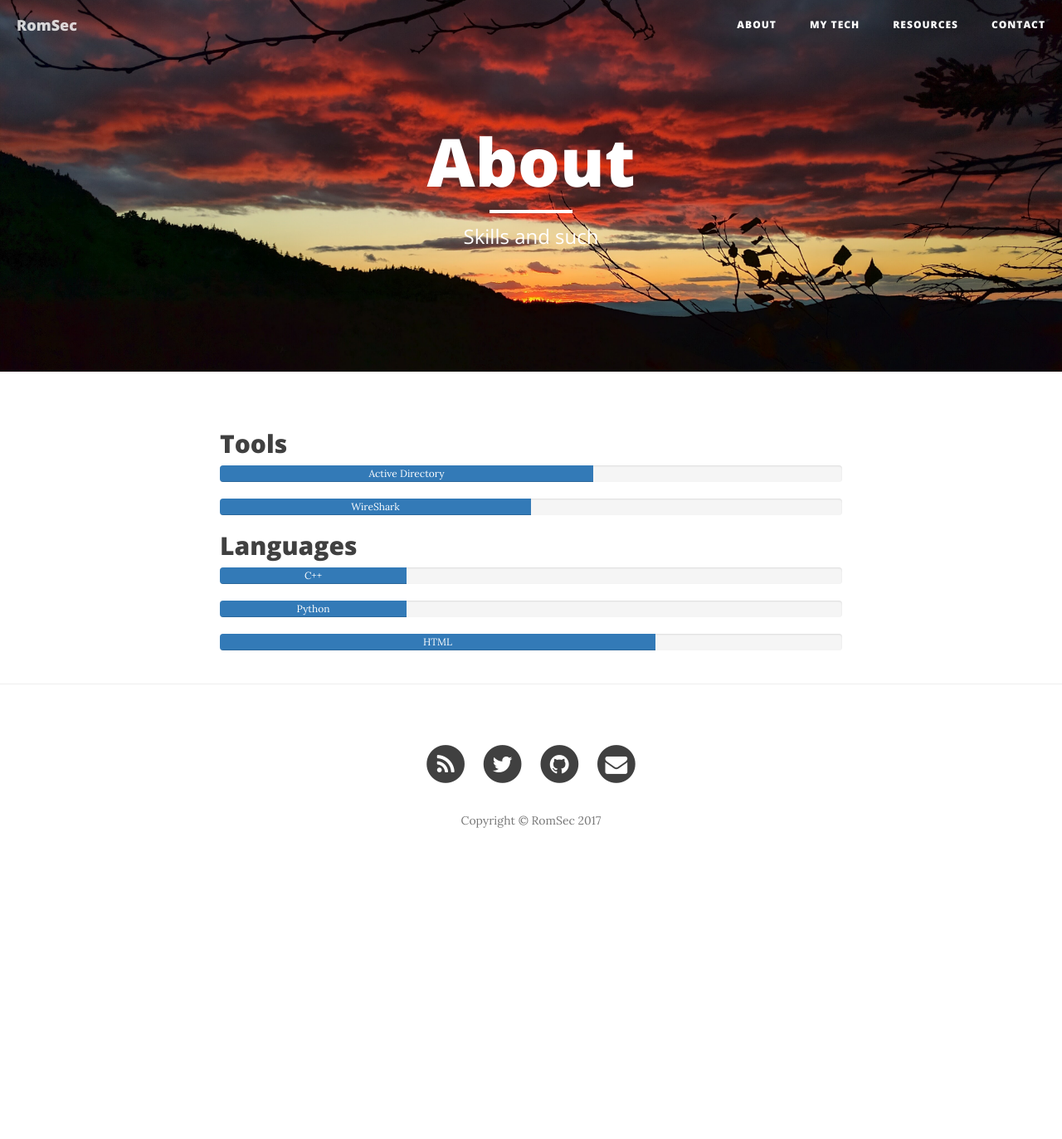
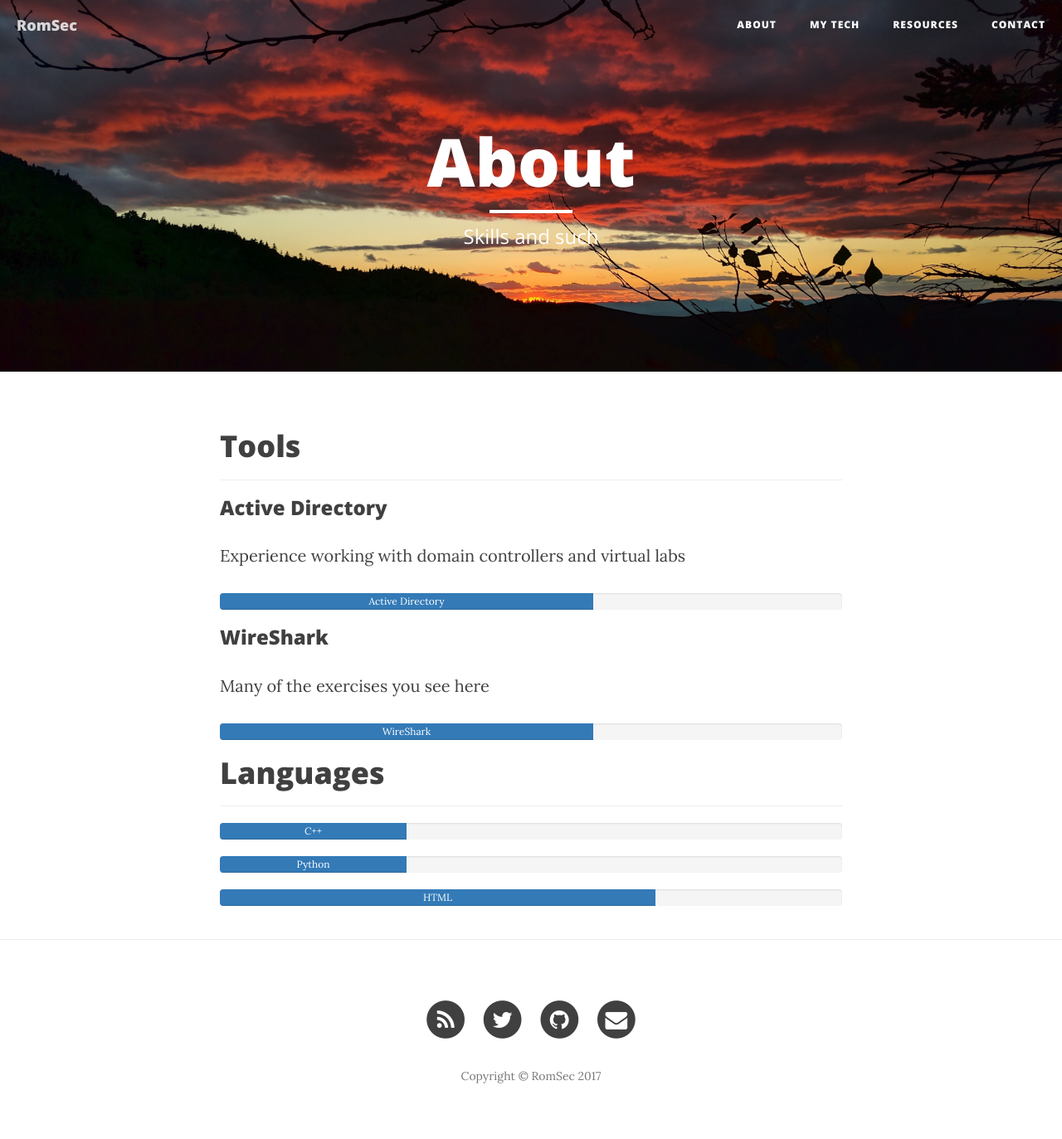
Before and after one commit to RomSec/RomSec.github.io, a Jekyll site: the page built from about.html, in a window 1280 px wide. Shown: the whole page at 83% size. Built offline with Jekyll 4.4.1, drawn with Linux system fonts in a browser that asks for light colours; nearby versions of some CDN libraries; before the commit the page ends 1065 px from its top, so only the background shows below that.

Commit message:
Update about.html

```diff
--- a/about.html
+++ b/about.html
@@ -6,7 +6,10 @@ header-img: "img/about-header.jpg"
 ---
 
 
-<h2>Tools</h2>
+<h1>Tools</h1>
+<hr>
+<h3>Active Directory</h3>
+<p>Experience working with domain controllers and virtual labs</p>
 <div class="progress">
   <div class="progress-bar" role="progressbar" aria-valuenow="70"
   aria-valuemin="0" aria-valuemax="100" style="width:60%">
@@ -14,17 +17,19 @@ header-img: "img/about-header.jpg"
   </div>
 </div>
 
+<h3>WireShark</h3>
+<p>Many of the exercises you see here</p>
 <div class="progress">
   <div class="progress-bar" role="progressbar" aria-valuenow="70"
-  aria-valuemin="0" aria-valuemax="100" style="width:50%">
+  aria-valuemin="0" aria-valuemax="100" style="width:60%">
     <span>WireShark</span>
   </div>
 </div>
 
 
 
-
-<h2>Languages</h2>
+<h1>Languages</h1>
+<hr>
 <div class="progress">
   <div class="progress-bar" role="progressbar" aria-valuenow="70"
   aria-valuemin="0" aria-valuemax="100" style="width:30%">
```
